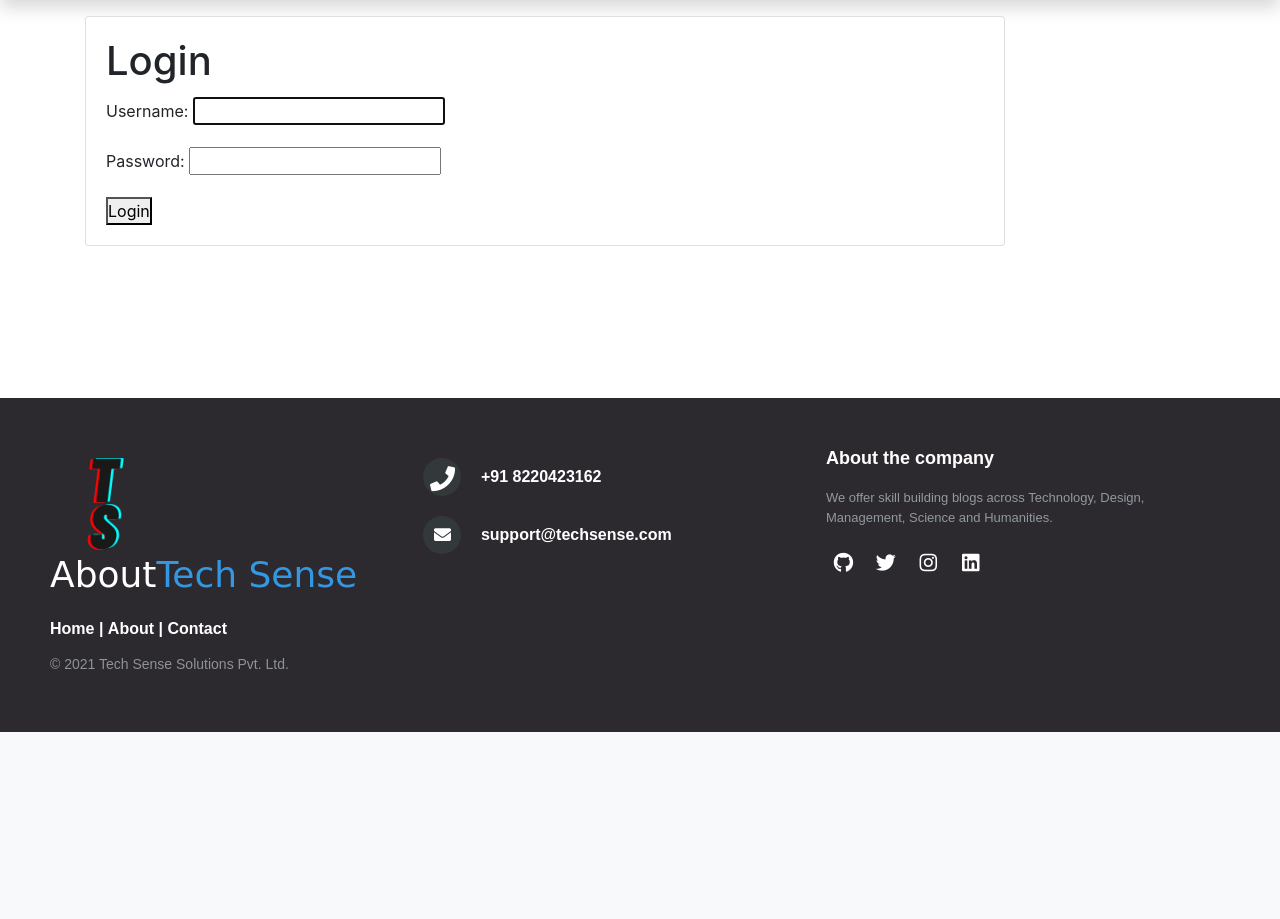
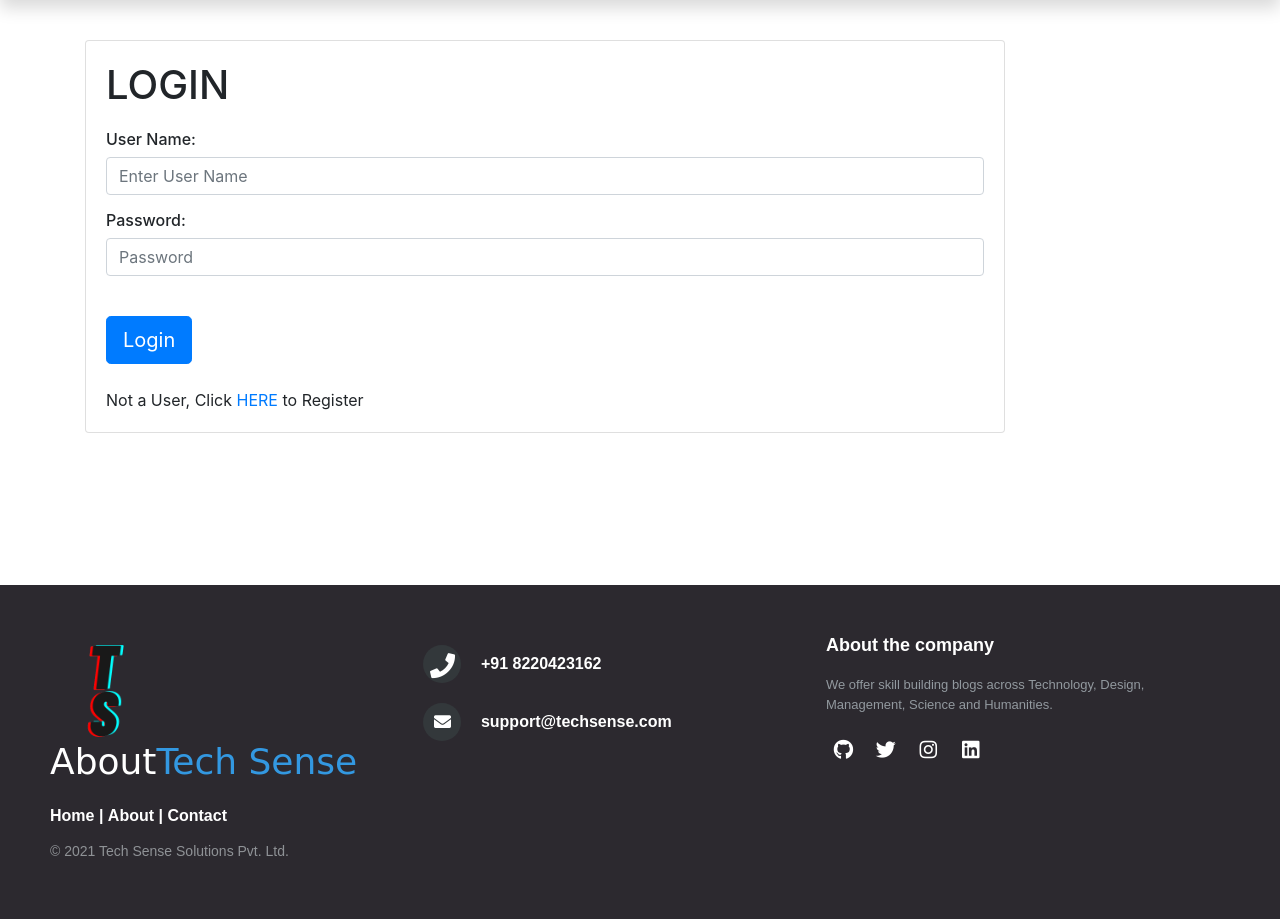
Before and after one commit to Gokul-R-13/Tech-Sense-Blog-Django, a Django app: page /members/login/ in a window 1280 px wide. Shown: the part 91-1010 px from the top of the page. Before the commit the page ends 823 px from the top, so only its background shows below. Run offline with Django 3.2, Linux system fonts and the light colour scheme; parts of the project's set-up code (start-up, migrations or seed data) failed here and were passed over; some libraries are stand-ins or nearby versions.

Commit message:
Update login.html

```diff
--- a/members/templates/registration/login.html
+++ b/members/templates/registration/login.html
@@ -1,15 +1,22 @@
 {% extends 'base.html' %}
 {% block content %}
+<br>
 <div class="container">
 	<div class="row">
 		<div class="col-md-10 mt-3 left">
 			<div class="card mb-4">
 				<div class="card-body">
-					<h1 class="card-title">Login</h1>
-						<form method="POST">
+					<h1 class="card-title">LOGIN</h1>
+						<form method="POST" style="margin-top: 1.3em;">
 							{% csrf_token %}
-							{{ form.as_p}}
-							<button>Login</button>
+							  <div class="form-group">
+								<h6>User Name: </h6> <input type="text" class="form-control"  placeholder="Enter User Name" name="username">
+							  </div>
+							  <div class="form-group">
+								  <h6>Password: </h6> <input type="password" class="form-control" placeholder="Password" name="password">
+							  </div>
+							<br/><input type="submit" class="btn btn-primary  btn-lg" value="Login"><br>
+							<br> Not a User, Click<a href="{% url 'register' %}"> HERE </a> to Register
 						</form>
 				</div>
 			</div>
```
